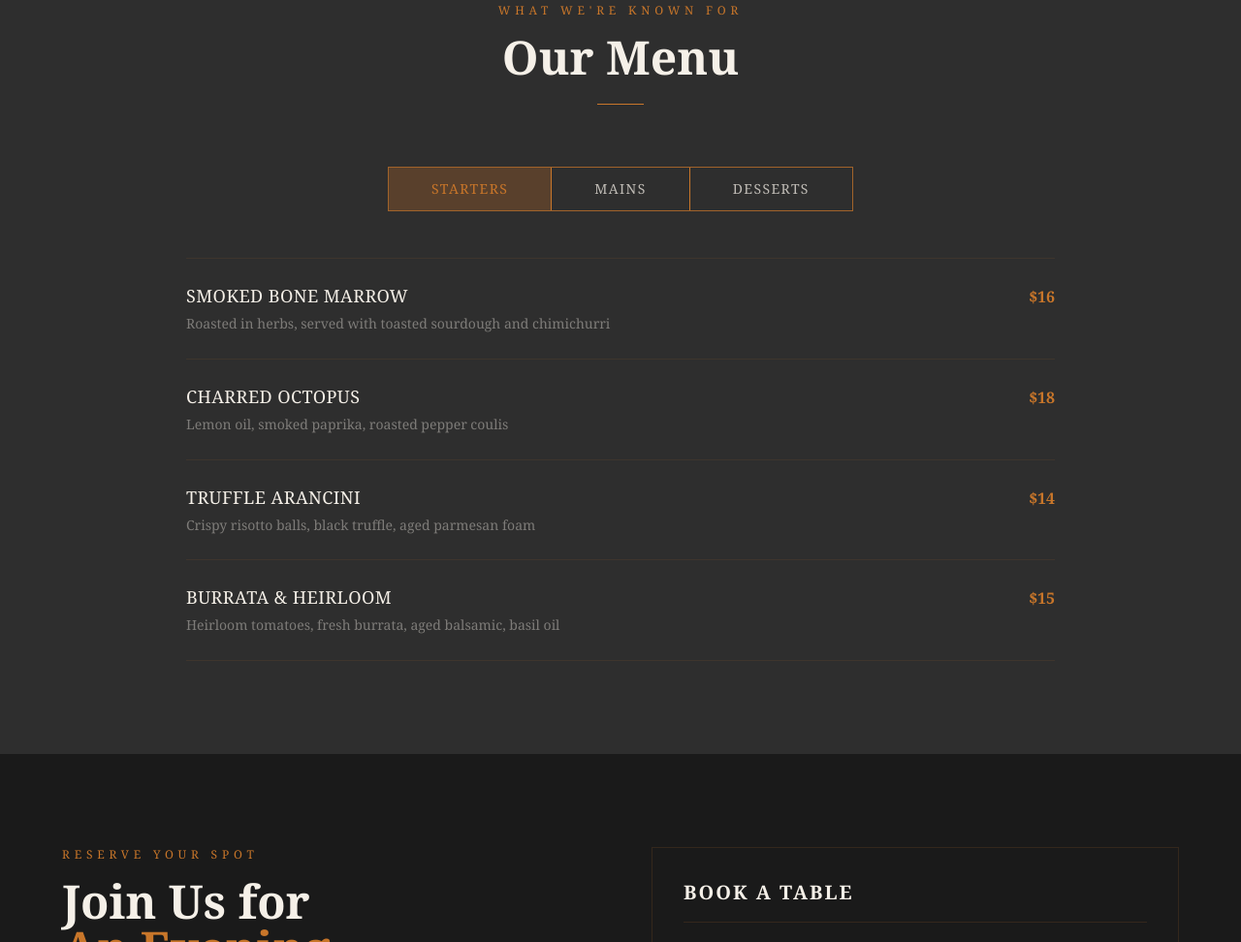
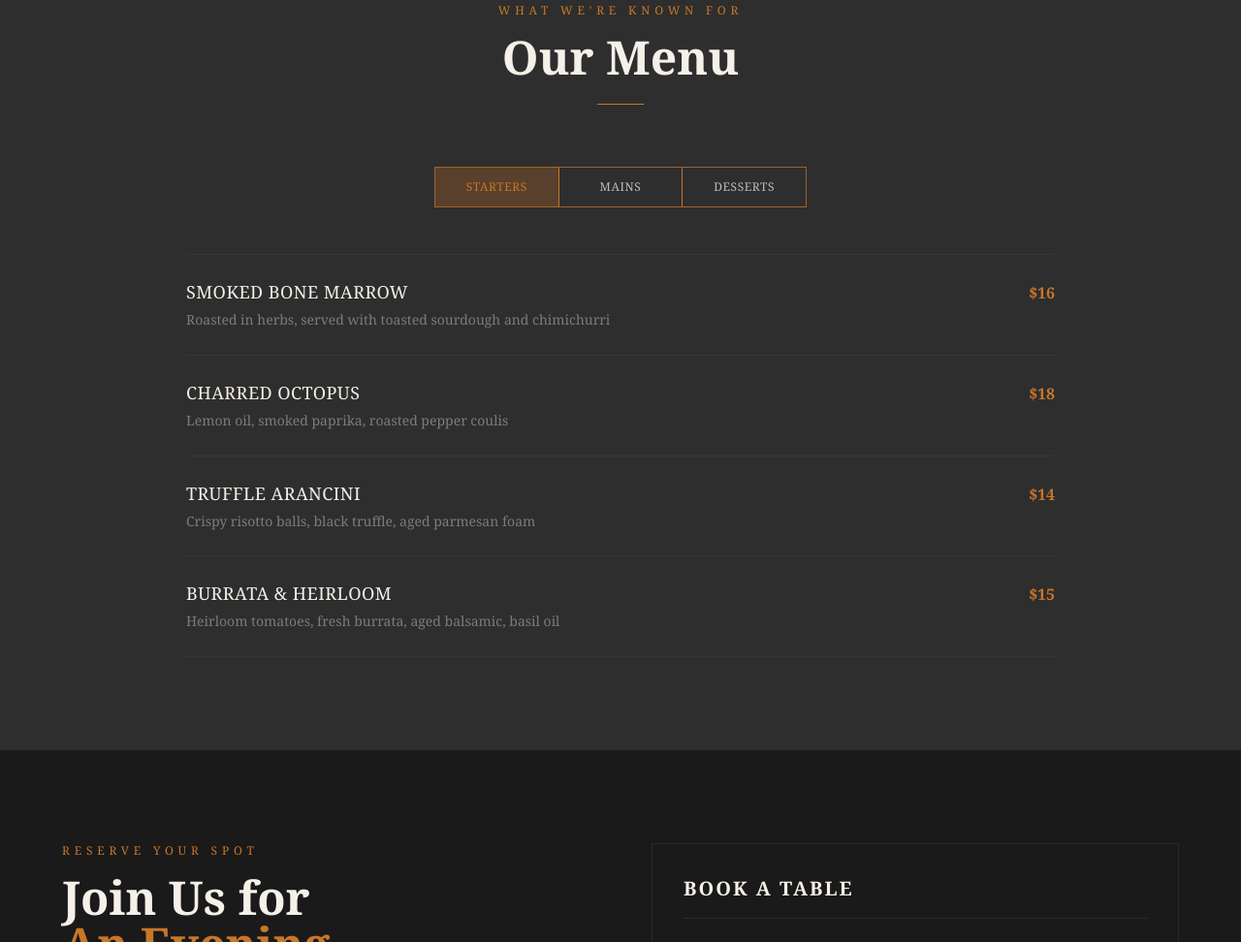
Before and after one commit to matijaxyz/restaurant_website, a plain HTML site: page index.html in a window 1280 px wide. Shown: the part 1604-2576 px from the top of the page at 97% size. Drawn offline with nearby package versions, Linux system fonts and the light colour scheme.

Commit message:
Update index.html

```diff
--- a/index.html
+++ b/index.html
@@ -152,14 +152,14 @@
       </div>
 
       <div class="flex justify-center mb-12 scroll-animate">
-        <div class="flex border border-ember/75">
-          <button onclick="switchTab('starters')" id="tab-starters" class="tab-btn active-tab px-11 py-3 text-sm uppercase tracking-widest transition-all duration-300">
+        <div class="flex border border-ember/75 w-full max-w-sm">
+          <button onclick="switchTab('starters')" id="tab-starters" class="tab-btn active-tab flex-1 py-3 text-xs uppercase tracking-wider transition-all duration-300">
             Starters
           </button>
-          <button onclick="switchTab('mains')" id="tab-mains" class="tab-btn px-11 py-3 text-sm uppercase tracking-widest border-x border-ember transition-all duration-300">
+          <button onclick="switchTab('mains')" id="tab-mains" class="tab-btn flex-1 py-3 text-xs uppercase tracking-wider border-x border-ember transition-all duration-300">
             Mains
           </button>
-          <button onclick="switchTab('desserts')" id="tab-desserts" class="tab-btn px-11 py-3 text-sm uppercase tracking-widest transition-all duration-300">
+          <button onclick="switchTab('desserts')" id="tab-desserts" class="tab-btn flex-1 py-3 text-xs uppercase tracking-wider transition-all duration-300">
             Desserts
           </button>
         </div>
```
